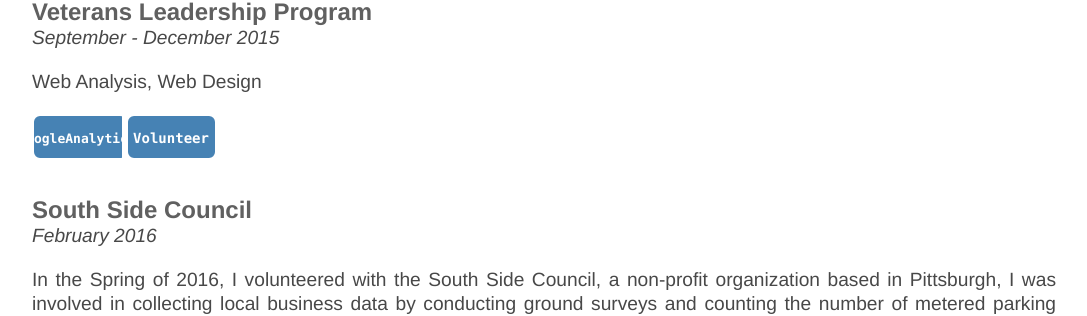
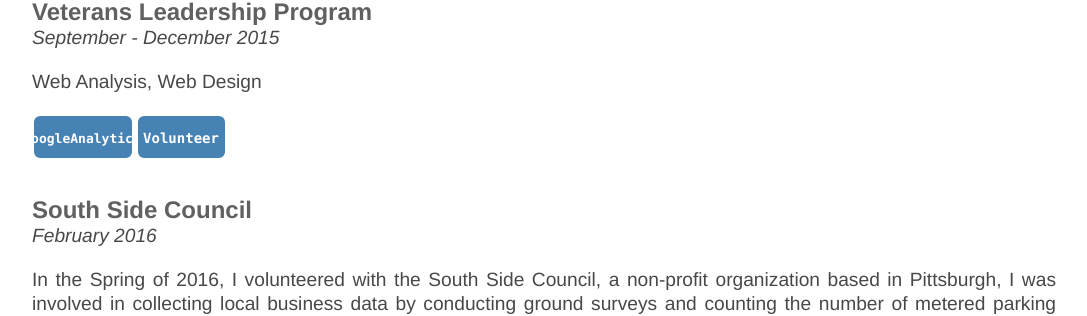
Before and after one commit to NeilBardhan/neilbardhan.github.io, a Jekyll site: the page built from projects/index.html, in a window 1280 px wide. Shown: the part 5091-5407 px from the top of the page, without its empty margins (96-1183 px from the left). Built offline with Jekyll 4.4.1, drawn with Linux system fonts in a browser that asks for light colours.

Commit message:
Update index.html

```diff
--- a/projects/index.html
+++ b/projects/index.html
@@ -396,9 +396,9 @@
 		<p><em>September - December 2015</em></p>
 		<p>Web Analysis, Web Design</p>
 
-		<svg width="90" height="50">
+		<svg width="100" height="50">
   			<g>
-    				<rect x="3" y="3" rx="5" ry="5" width="90" height="40" style = "stroke:steelblue;stroke-width:2" fill="steelblue"></rect>
+    				<rect x="3" y="3" rx="5" ry="5" width="96" height="40" style = "stroke:steelblue;stroke-width:2" fill="steelblue"></rect>
     				<text x="50%" y="50%" alignment-baseline="middle" text-anchor="middle" font-family="Consolas,monaco,monospace" font-weight="bold" font-size="13" fill="white">GoogleAnalytics</text>
   			</g>
 		</svg>
```
